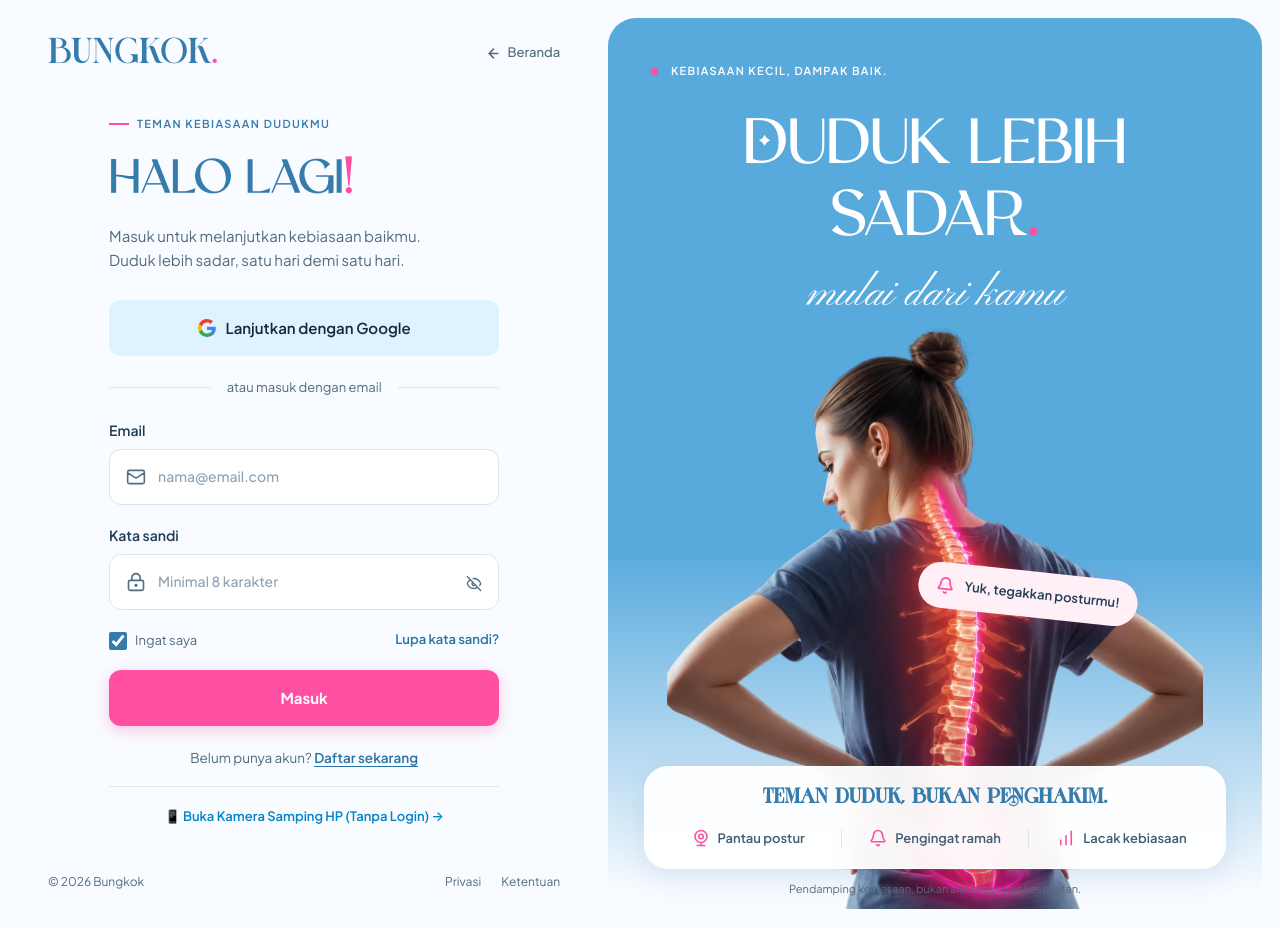
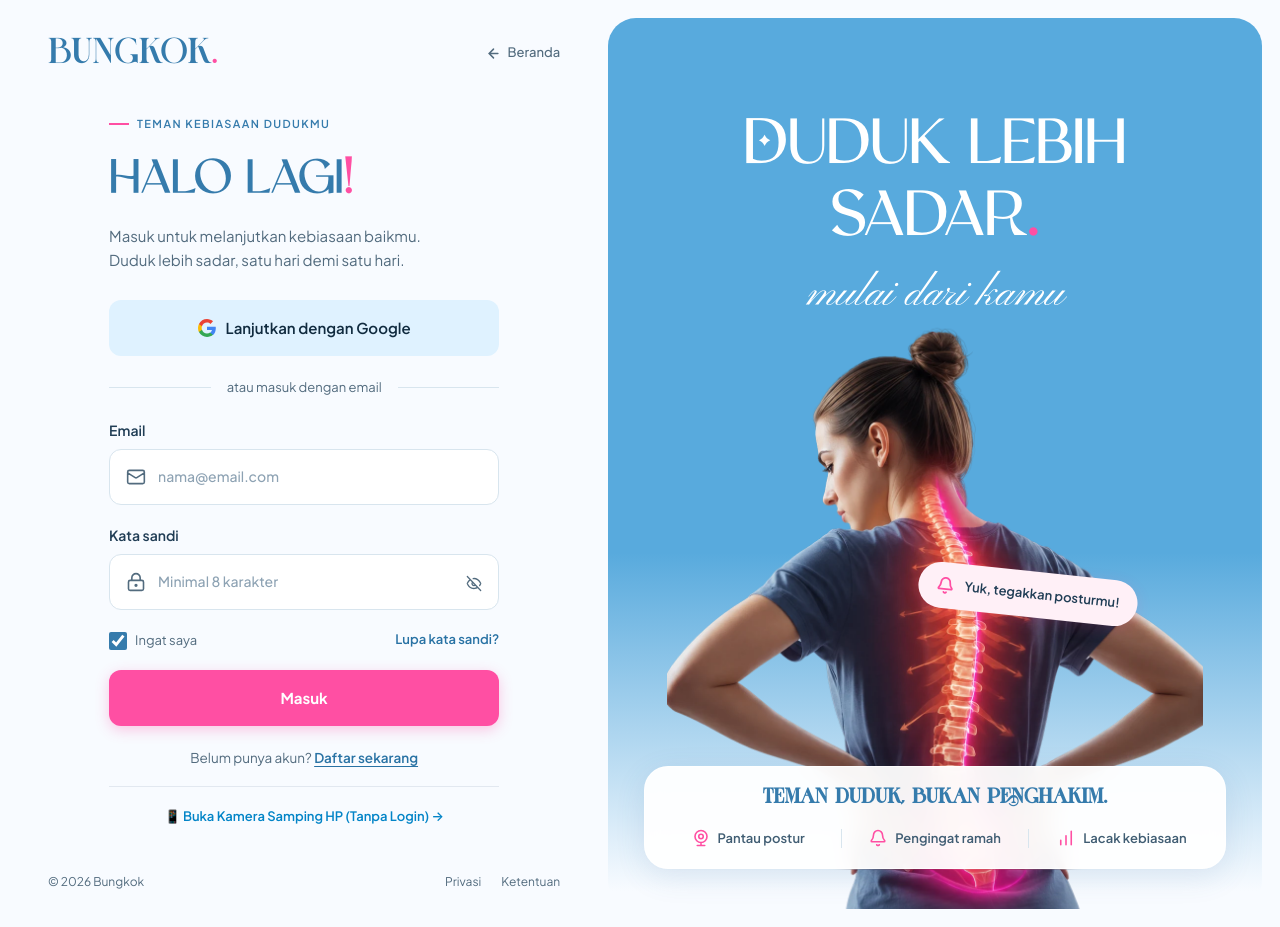
Before and after one commit to Hizkia-Dustin/bungkok-posture, a React (Vite) app in the folder bungkok_frontend/: page /login in a window 1280 px wide. Built offline with nearby package versions, Linux system fonts and the light colour scheme; no server answers.

Commit message:
fix(auth): remove eyebrow badge and footnote disclaimer from login banner

```diff
--- a/bungkok_frontend/src/components/auth/AuthPage.jsx
+++ b/bungkok_frontend/src/components/auth/AuthPage.jsx
@@ -302,7 +302,6 @@ export default function AuthPage({ register = false }) {
       </section>
 
       <aside className="auth-visual">
-        <span className="auth-visual-eyebrow">KEBIASAAN KECIL, DAMPAK BAIK.</span>
         <h2>
           Duduk lebih<br />sadar<span>.</span>
         </h2>
@@ -326,7 +325,6 @@ export default function AuthPage({ register = false }) {
             <span><FigmaIcon file="8be17.svg" />Lacak kebiasaan</span>
           </div>
         </div>
-        <small className="auth-footnote">Pendamping kebiasaan, bukan alat diagnosis kesehatan.</small>
       </aside>
 
       {notice && (
```
